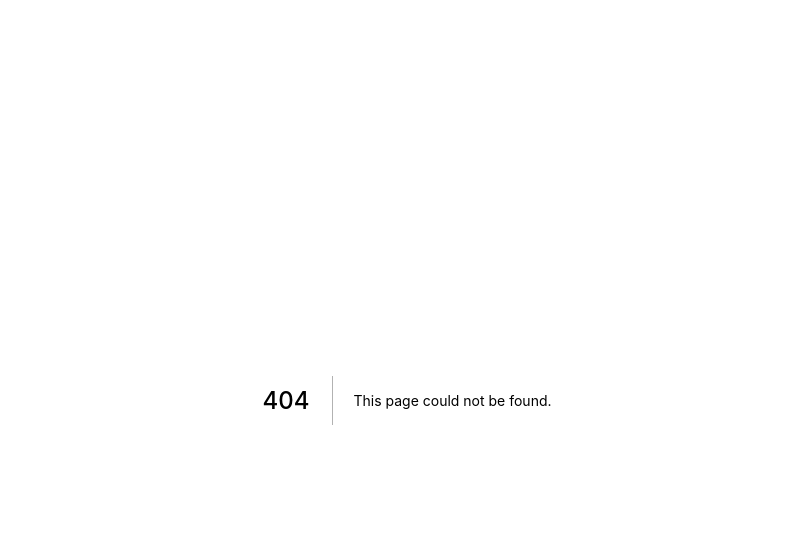
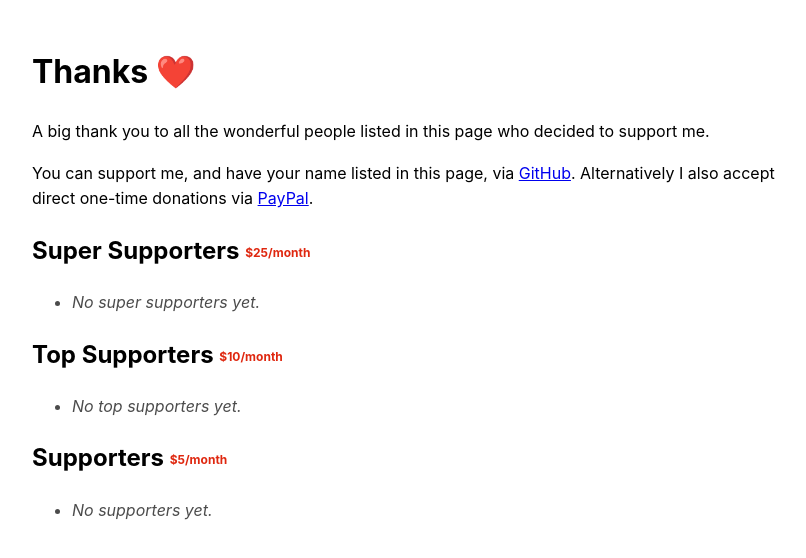
Before and after one commit to fabiospampinato/website, a Next.js app: page /thanks in a window 1280 px wide. Before the commit this address had no page. Shown: the top 558 px of the page, without its empty margins (233-1039 px from the left). Built offline with nearby package versions, Linux system fonts and the light colour scheme.

Commit message:
Added a “Thanks” page

```diff
--- a/pages/index.tsx
+++ b/pages/index.tsx
@@ -17,6 +17,7 @@ const Index = () => (
       <Button icon="twitter" href="https://twitter.com/fabiospampinato" title="Twitter Profile" />
       <Button icon="email" href="mailto:spampinabio@gmail.com" title="Email" />
       <Button icon="ama" href="https://github.com/fabiospampinato/ama" title="Ask Me Anything" />
+      <Button icon="heart" href="/thanks" title="Thanks" />
     </div>
   </Layout>
 );
--- /dev/null
+++ b/pages/thanks.tsx
@@ -0,0 +1,31 @@
+
+/* IMPORT */
+
+import React from 'react';
+import Layout from '@layouts/layout';
+
+/* THANKS */
+
+const Thanks = () => (
+  <Layout className="thanks" seo={{ title: 'Thanks' }}>
+    <h1>Thanks ❤️</h1>
+    <p>A big thank you to all the wonderful people listed in this page who decided to support me.</p>
+    <p>You can support me, and have your name listed in this page, via <a href="https://github.com/sponsors/fabiospampinato" title="Sponsor me on GitHub">GitHub</a>. Alternatively I also accept direct one-time donations via <a href="https://www.paypal.me/fabiospampinato" title="Sponsor me on PayPal">PayPal</a>.</p>
+    <h2>Super Supporters <span className="price">$25/month</span></h2>
+    <ul>
+      <li className="empty">No super supporters yet.</li>
+    </ul>
+    <h2>Top Supporters <span className="price">$10/month</span></h2>
+    <ul>
+      <li className="empty">No top supporters yet.</li>
+    </ul>
+    <h2>Supporters <span className="price">$5/month</span></h2>
+    <ul>
+      <li className="empty">No supporters yet.</li>
+    </ul>
+  </Layout>
+);
+
+/* EXPORT */
+
+export default Thanks;
--- a/static/scss/index.scss
+++ b/static/scss/index.scss
@@ -1,5 +1,6 @@
 
 $font-family: -apple-system, BlinkMacSystemFont, "Segoe UI", Roboto, Oxygen, Ubuntu, Cantarell, "Fira Sans", "Droid Sans", "Helvetica Neue", Arial, sans-serif;
+$line-height: 1.6;
 $gutter: 25px;
 $gutter-half: $gutter / 2;
 $z-depth-1: 0 1px 2px 0 rgba(0, 0, 0, 0.14), 0 1px 5px 0 rgba(0, 0, 0, 0.12), 0 3px 1px -2px rgba(0, 0, 0, 0.2);
@@ -14,11 +15,7 @@ html,
   margin: 0;
   width: 100vw;
   font-family: $font-family;
-}
-
-p {
-  margin: 0;
-  text-align: center;
+  line-height: $line-height;
 }
 
 .layout {
@@ -65,6 +62,12 @@ p {
   flex-direction: column;
   align-items: center;
 
+  p {
+    line-height: 1.2;
+    margin: 0;
+    text-align: center;
+  }
+
   .logo {
     width: 192px;
     height: 192px;
@@ -94,3 +97,21 @@ p {
   }
 
 }
+
+.layout.thanks {
+
+  max-width: 750px;
+  margin: 0 auto;
+
+  li.empty {
+    font-style: italic;
+    opacity: .7;
+  }
+
+  .price {
+    font-size: .5em;
+    color: #df270f;
+    vertical-align: middle;
+  }
+
+}
```
Also changed, not shown: static/icons/heart.svg (added).
